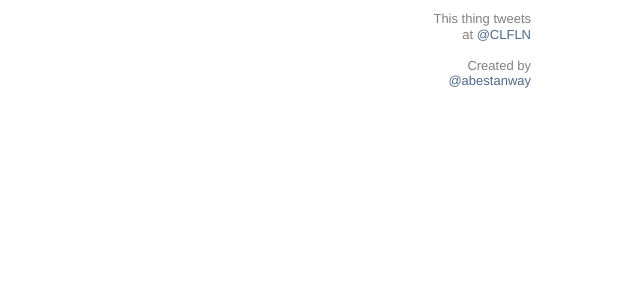
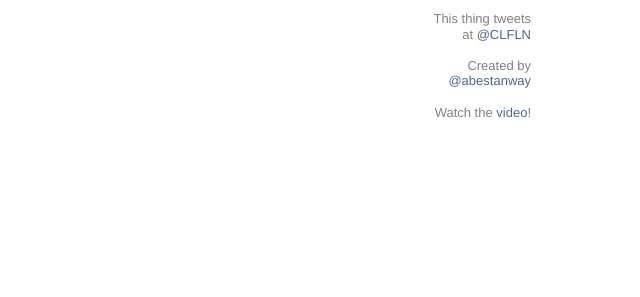
Before and after one commit to astanway/commit-logs-from-last-night, a PHP site: page /?page=1 in a window 1280 px wide. Shown: the part 169-466 px from the top of the page, without its empty margins (640-1280 px from the left). Run offline with PHP 8.4, Linux system fonts and the light colour scheme; data that the repository does not hold is empty; a stand-in replaces the project's code that opens the database connection; some libraries are stand-ins or nearby versions; some web fonts are replaced.

Commit message:
Add video

```diff
--- a/index.php
+++ b/index.php
@@ -60,6 +60,8 @@ if($next_page > $num_pages){
         <div id="twitter">This thing tweets at <a href="http://www.twitter.com/CLFLN">@CLFLN</a>
 <br><br>
 Created by <a href="http://www.twitter.com/abestanway">@abestanway</a>
+</br></br>
+Watch the <a href="http://bit.ly/16JfbPY">video</a>!
 </div>
    </div>
 
```
